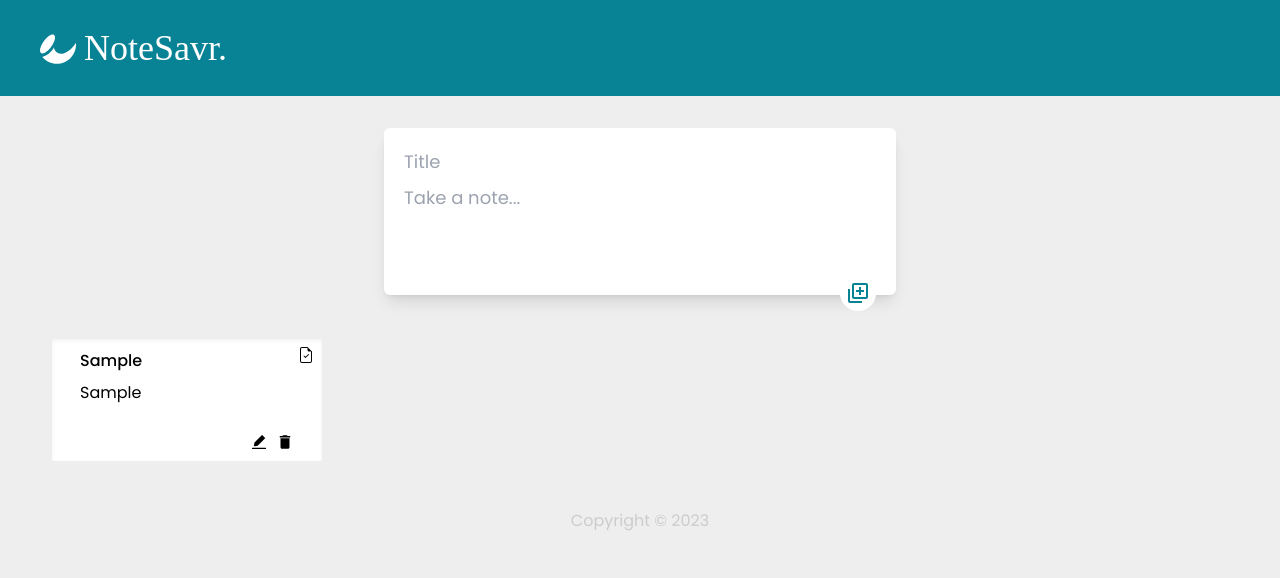
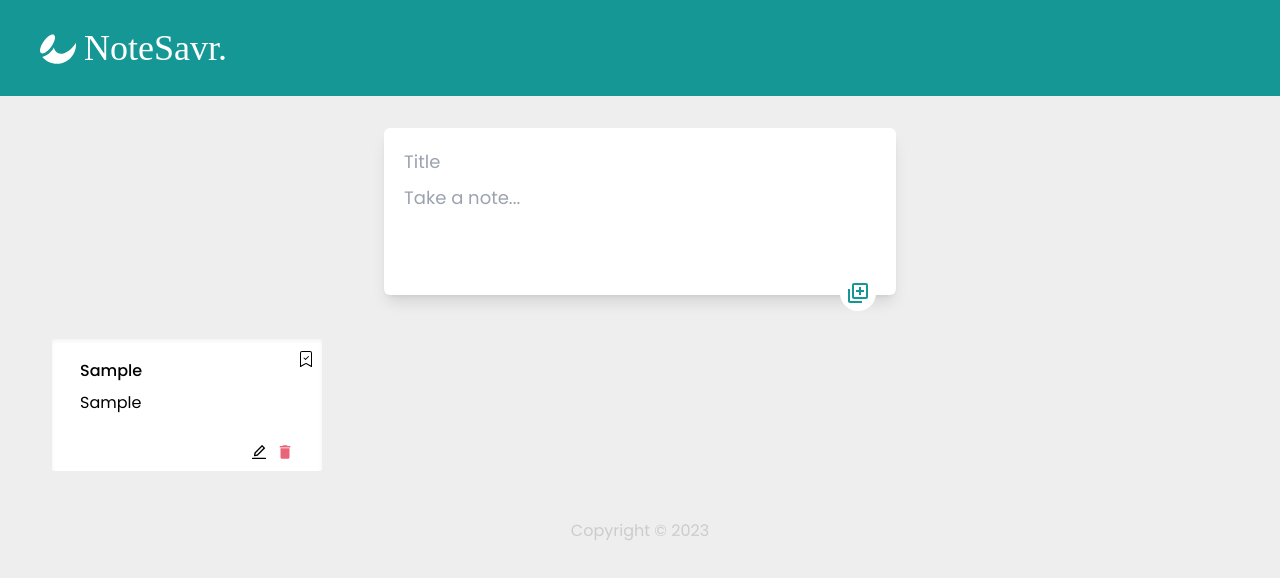
Before and after one commit to Jahkamso/NoteSavr., a React (Vite) app: page / in a window 1280 px wide. Both pictures are taken after typing "Sample", "Sample" into the empty fields and a click on the button 858 px from the left and 293 px from the top of the page. Shown: the top 578 px of the page. Built offline with nearby package versions, Linux system fonts and the light colour scheme.

Commit message:
changed complete icons and color of delete icon

```diff
--- a/src/components/Note.jsx
+++ b/src/components/Note.jsx
@@ -1,11 +1,11 @@
 import React, { useRef, useState } from 'react'
 import { MdDelete, MdSettingsRemote } from 'react-icons/md'
-import { AiFillEdit } from 'react-icons/ai'
+import { AiOutlineEdit, AiFillEdit } from 'react-icons/ai'
 import {
     BsPatchCheck,
     BsPatchCheckFill,
-    BsFileEarmarkCheck,
-    BsFileEarmarkCheckFill,
+    BsBookmarkCheck,
+    BsBookmarkCheckFill,
 } from 'react-icons/bs'
 
 function Note(props) {
@@ -25,7 +25,7 @@ function Note(props) {
             style={{
                 opacity: isCompleted ? '0.6' : null,
             }}
-            className="relative bg-white py-2.5 px-5 shadow-inner rounded-sm overflow-hidden mobile:px-7"
+            className="relative pt-5 bg-white pb-2.5 px-5 shadow-inner rounded-sm overflow-hidden mobile:px-7"
         >
             <h1
                 style={{
@@ -49,20 +49,20 @@ function Note(props) {
             </p>
             <button onClick={todoCompleted}>
                 {isCompleted ? (
-                    <BsFileEarmarkCheckFill className="absolute top-2 right-1 text-base cursor-pointer text-header-color mobile:right-2" />
+                    <BsBookmarkCheckFill className="absolute top-3 right-1 text-base cursor-pointer text-header-color mobile:right-2" />
                 ) : (
-                    <BsFileEarmarkCheck className="absolute top-2 right-1 text-base cursor-pointer mobile:right-2" />
+                    <BsBookmarkCheck className="absolute top-3 right-1 text-base cursor-pointer mobile:right-2" />
                 )}
             </button>
             <div className="flex justify-end items-center gap-2">
                 <button>
-                    <AiFillEdit className="text-lg" />
+                    <AiOutlineEdit className="text-lg" />
                 </button>
                 <button
                     className=" bottom-1 text-sm text-red-500"
                     onClick={handleClick}
                 >
-                    <MdDelete className="text-lg" />
+                    <MdDelete className="text-lg text-delete-color" />
                 </button>
             </div>
         </div>
--- a/tailwind.config.js
+++ b/tailwind.config.js
@@ -17,9 +17,10 @@ export default {
             McLaren: ['McLaren', 'cursive'],
         },
         colors: {
+            'delete-color': '#E96479',
             white: '#fff',
             'dark-white': '#eee',
-            'header-color': '#088395',
+            'header-color': '#159895', // #088395
             'p-color': '#ccc',
         },
         extend: {
```
